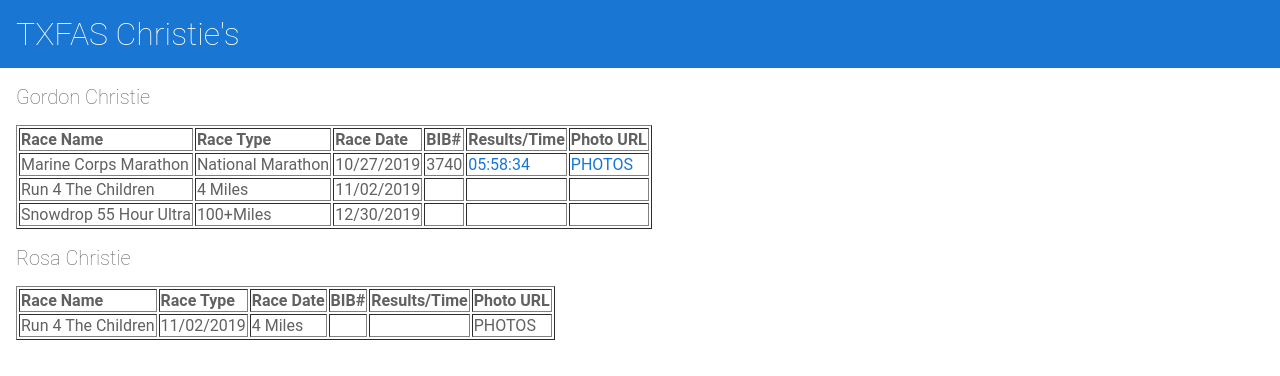
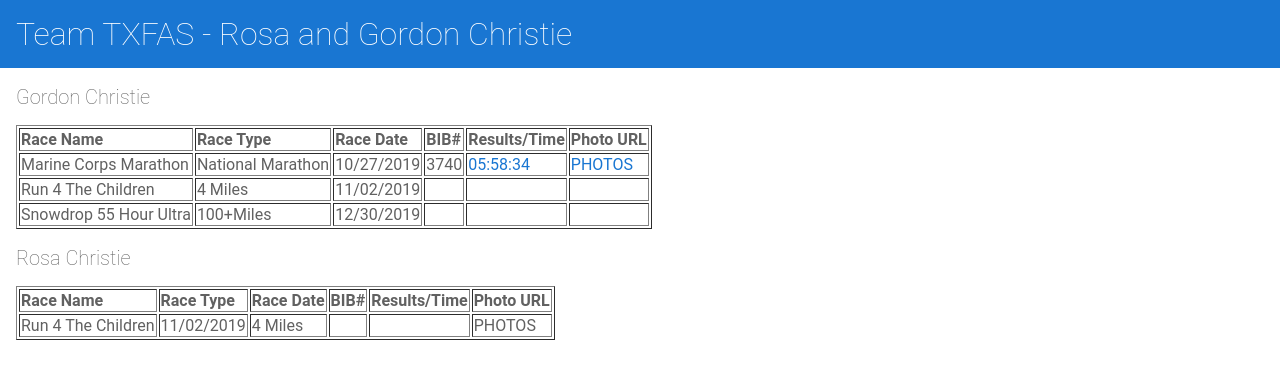
Before and after one commit to gchristie/txfas, an Angular app: page / in a window 1280 px wide. Shown: the top 376 px of the page. Built offline with nearby package versions, Linux system fonts and the light colour scheme.

Commit message:
1 file modified

```diff
--- a/src/app/top-bar/top-bar.component.html
+++ b/src/app/top-bar/top-bar.component.html
@@ -1,5 +1,5 @@
 <a [routerLink]="['/']">
-  <h1>TXFAS Christie's</h1>
+  <h1>Team TXFAS - Rosa and Gordon Christie</h1>
 </a>
 
 <!-- <a [routerLink]="['/cart']" class="button fancy-button">
```
